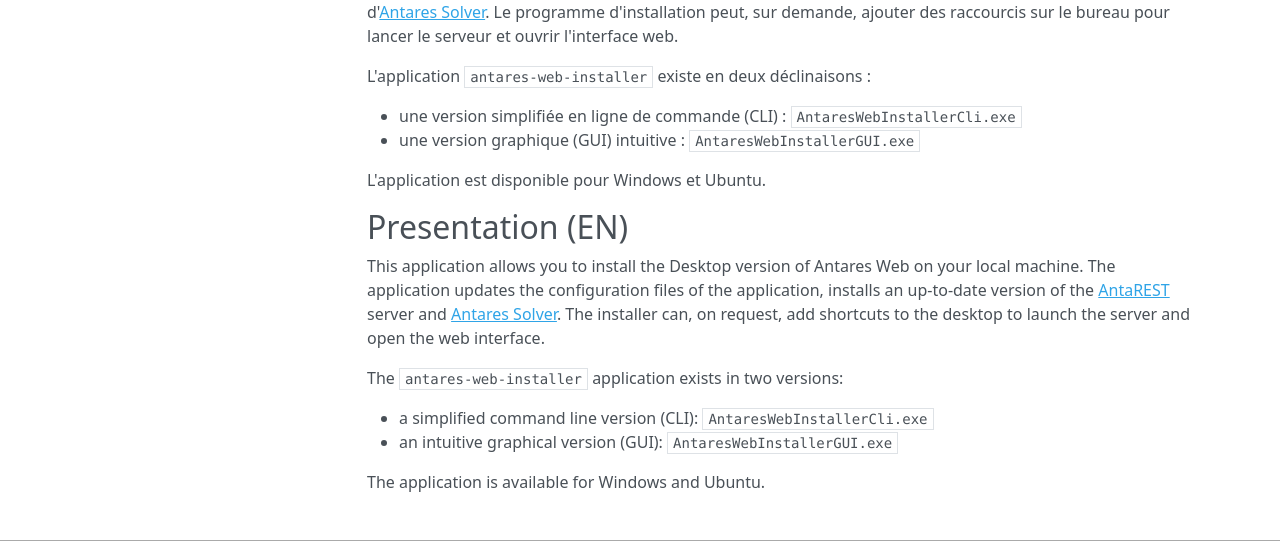
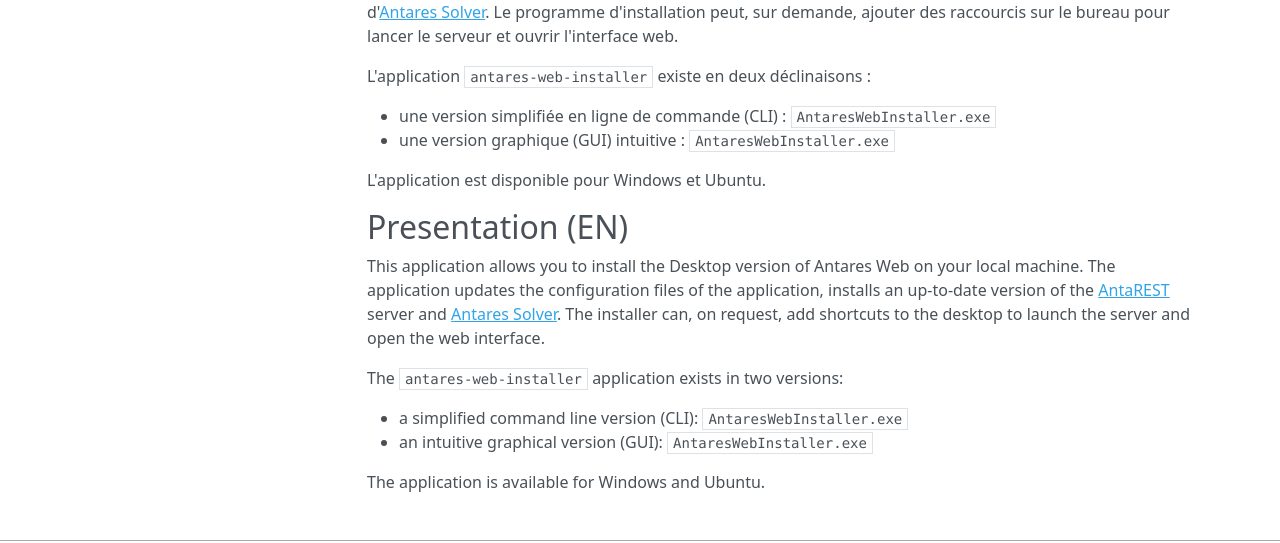
Before and after one commit to AntaresSimulatorTeam/antares-web-installer, an MkDocs documentation site: the page built from docs/overview.md, in a window 1280 px wide and 970 px high. Shown: the part 333-876 px from the top of the window. Built offline with MkDocs 1.6.1, drawn with Linux system fonts in a browser that asks for light colours; nearby versions of some CDN libraries.

Commit message:
docs: update overview and usage

```diff
--- a/docs/overview.md
+++ b/docs/overview.md
@@ -14,8 +14,8 @@
 
 L'application `antares-web-installer` existe en deux déclinaisons :
 
-- une version simplifiée en ligne de commande (CLI) : `AntaresWebInstallerCli.exe`
-- une version graphique (GUI) intuitive : `AntaresWebInstallerGUI.exe`
+- une version simplifiée en ligne de commande (CLI) : `AntaresWebInstaller.exe`
+- une version graphique (GUI) intuitive : `AntaresWebInstaller.exe`
 
 L'application est disponible pour Windows et Ubuntu.
 
@@ -29,7 +29,7 @@
 
 The `antares-web-installer` application exists in two versions:
 
-- a simplified command line version (CLI): `AntaresWebInstallerCli.exe`
-- an intuitive graphical version (GUI): `AntaresWebInstallerGUI.exe`
+- a simplified command line version (CLI): `AntaresWebInstaller.exe`
+- an intuitive graphical version (GUI): `AntaresWebInstaller.exe`
 
 The application is available for Windows and Ubuntu.
```
Also changed, not shown: docs/usage.md (+2 -2 lines).
